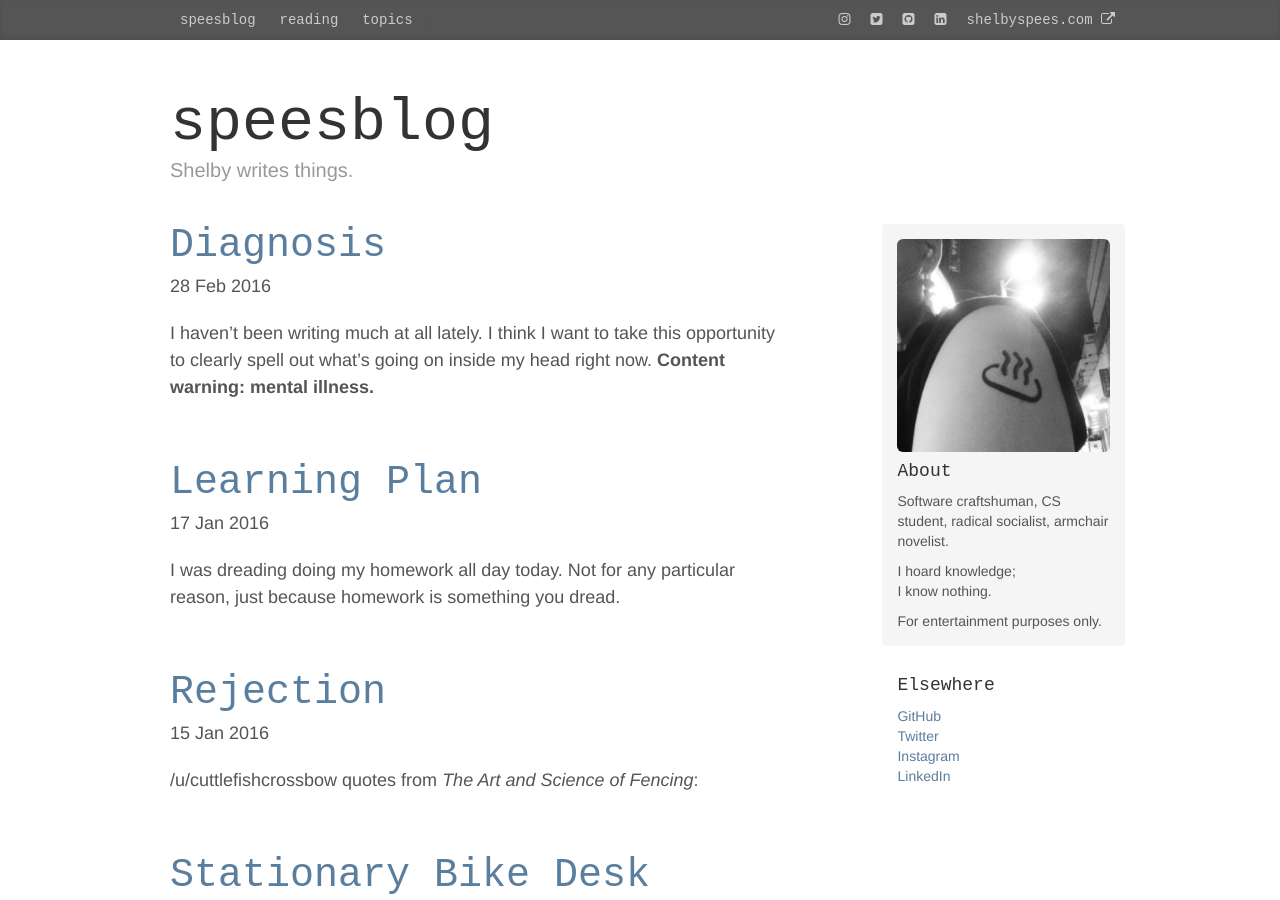
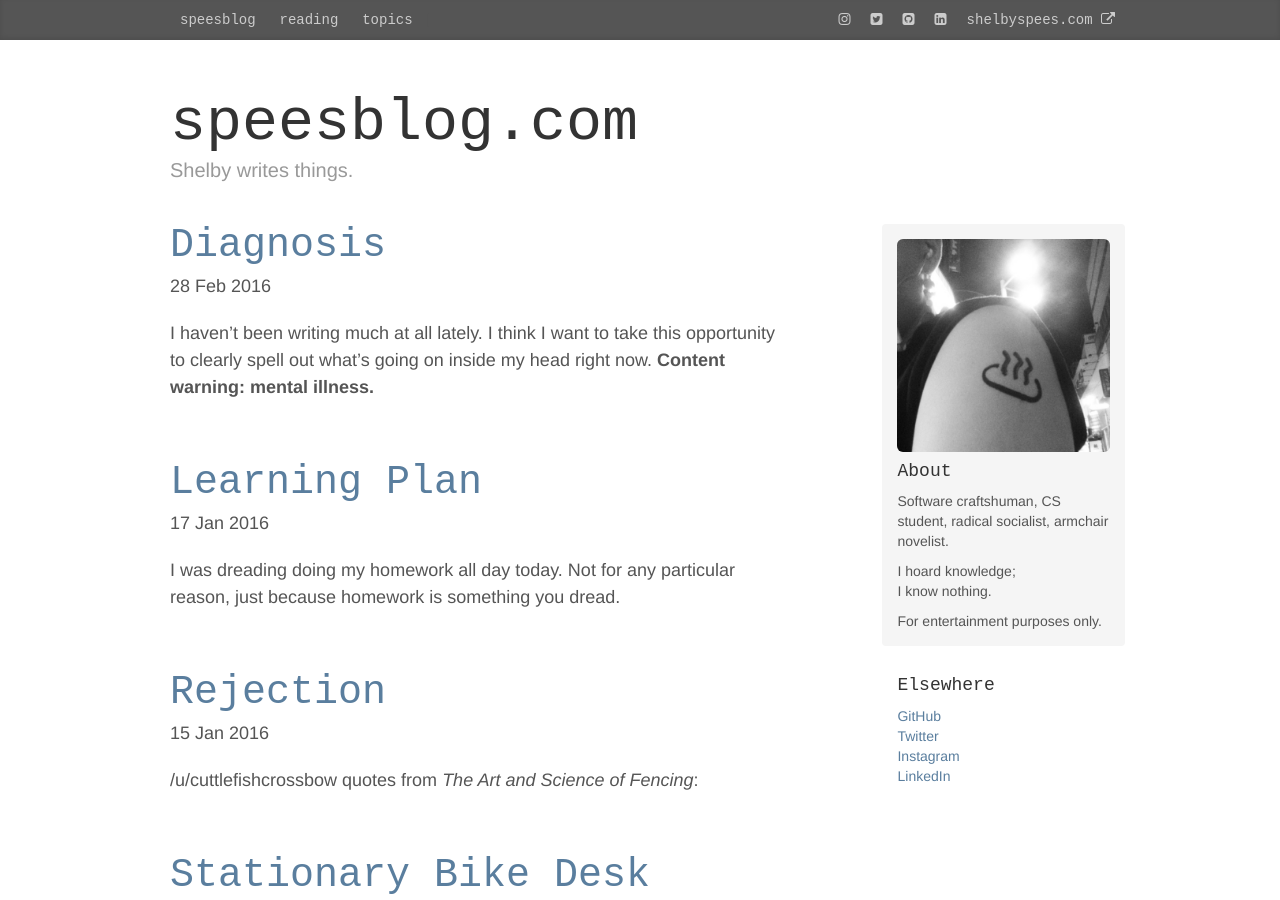
Before and after one commit to shelbyspees/speesblog, a Jekyll site: the page built from index.html, in a window 1280 px wide and 900 px high. Built offline with Jekyll 4.4.1, drawn with Linux system fonts in a browser that asks for light colours; nearby versions of some CDN libraries.

Commit message:
Fix templates for site title and description

```diff
--- a/_config.yml
+++ b/_config.yml
@@ -1,5 +1,5 @@
 title:            speesblog.com
-description:      my external brain.
+description:      Shelby writes things.
 url:              http://speesblog.com/
 baseurl:          ""
 portfoliourl:     http://shelbyspees.com/
@@ -17,8 +17,7 @@
     url:          /topics
 
 permalink:        pretty
-
-markdown: kramdown
+markdown:         kramdown
 kramdown:
   input: GFM
 
--- a/_includes/head.html
+++ b/_includes/head.html
@@ -3,7 +3,7 @@
   <meta http-equiv="X-UA-Compatible" content="IE=edge">
   <meta name="viewport" content="width=device-width, initial-scale=1">
 
-  <title>{% if page.title %}{{ page.title }}{% else %}{{ site.title }}{% endif %}</title>
+  <title>{% if page.title %}{{ page.title }}{% else %}{{ site.title }}{% endif %} | {{ site.description }}</title>
   <meta name="description" content="{% if page.excerpt %}{{ page.excerpt | strip_html | strip_newlines | truncate: 160 }}{% else %}{{ site.description }}{% endif %}">
   <link rel="canonical" href="{{ page.url | replace:'index.html','' | prepend: site.baseurl | prepend: site.url }}">
 
--- a/_includes/header.html
+++ b/_includes/header.html
@@ -1,4 +1,4 @@
 <div class="blog-header">
-  <h1 class="blog-title">speesblog</h1>
-  <p class="lead blog-description">Shelby writes things.</p>
+  <h1 class="blog-title">{{ site.title }}</h1>
+  <p class="lead blog-description">{{ site.description }}</p>
 </div>
```
